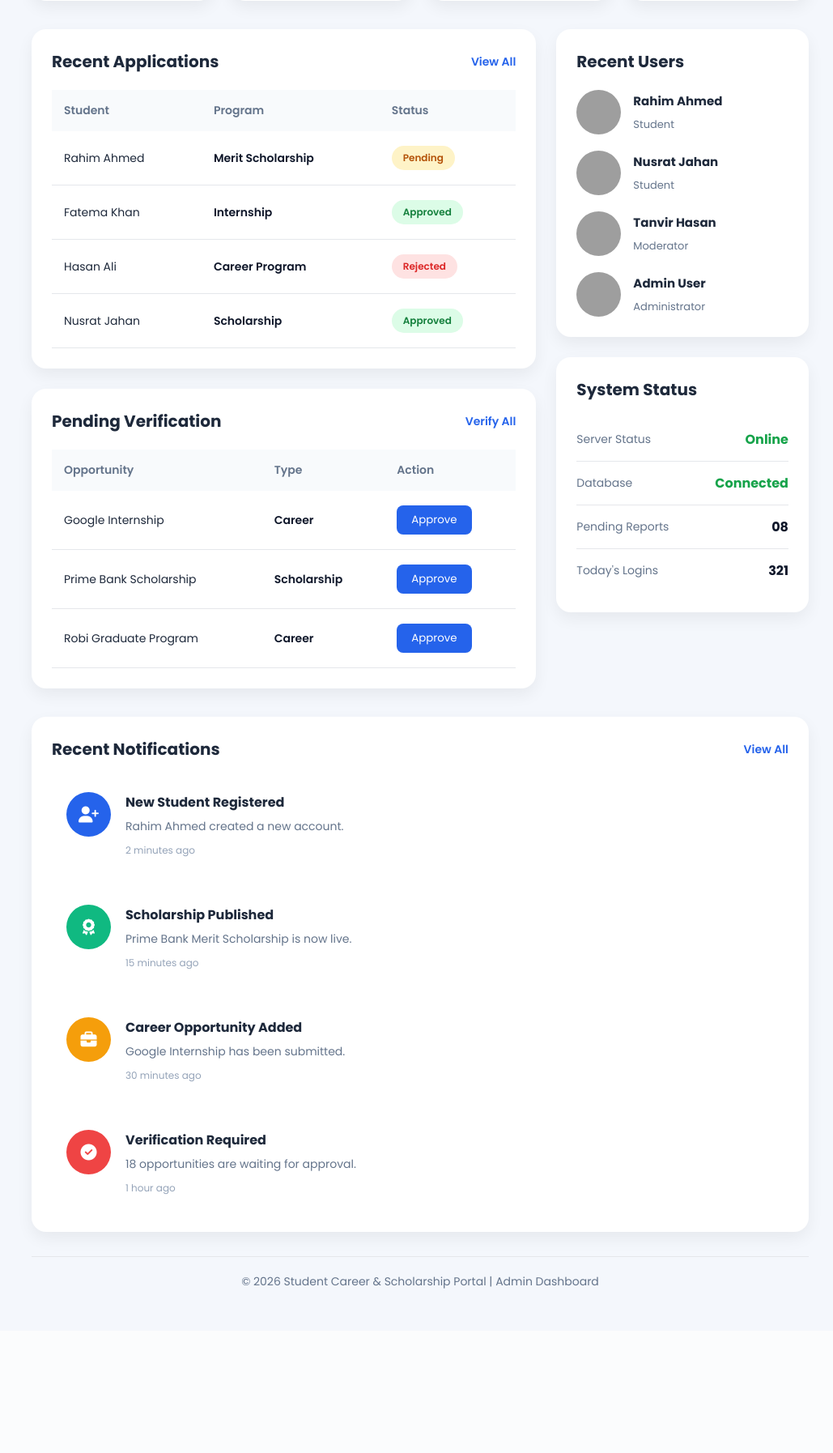
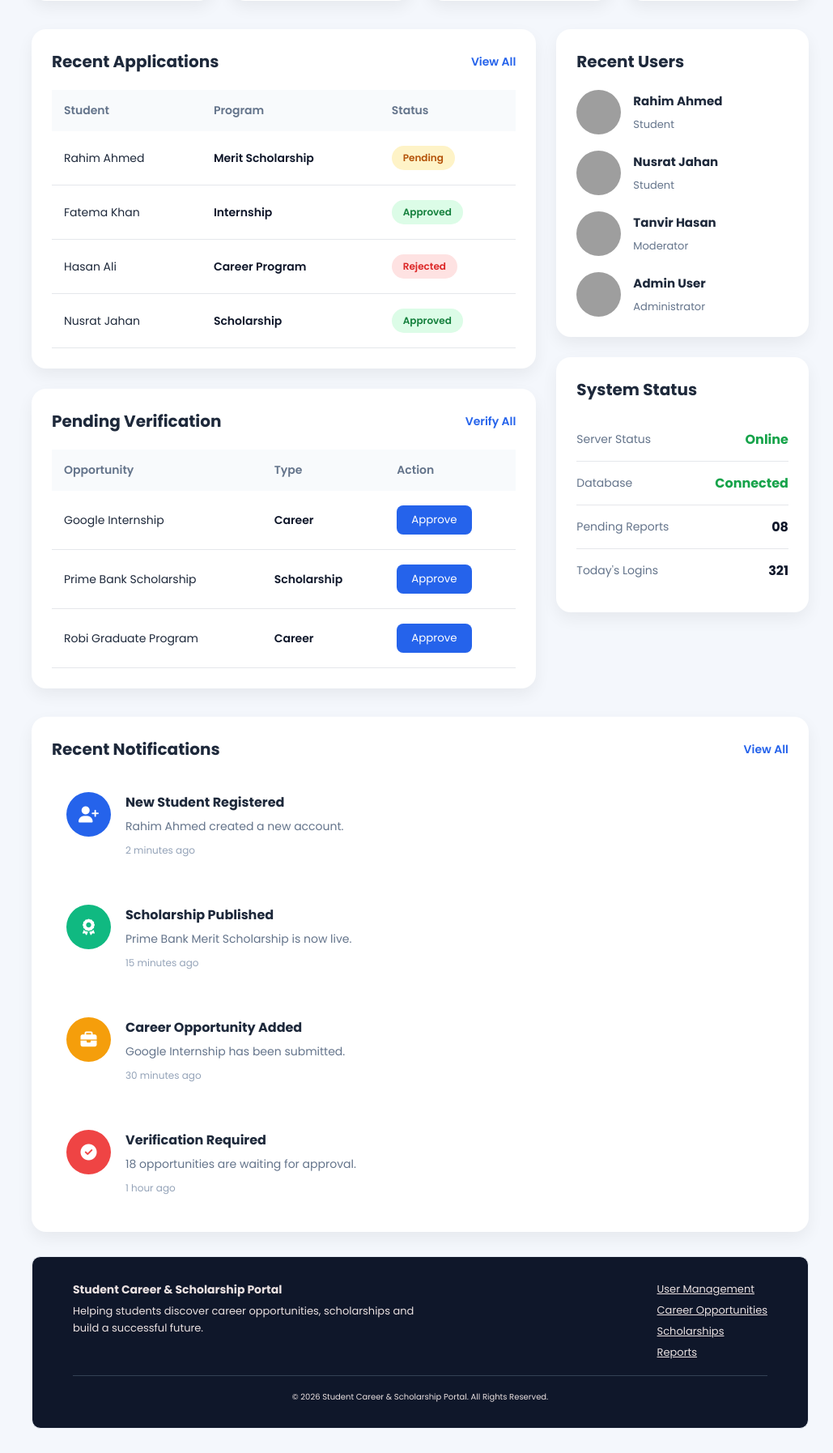
Before and after one commit to tar1Qul/student-career-scholarship-portal-main, a PHP site: page /Admin/admin_dashboard.html in a window 1280 px wide. Shown: the part 1018-2812 px from the top of the page at 81% size, without its empty margins (251-1280 px from the left). Before the commit the page ends 2609 px from the top, so only its background shows below. Run offline with PHP 8.4, Linux system fonts and the light colour scheme; grey boxes are pictures that could not be loaded.

Commit message:
Formet change and font side updated.

```diff
--- a/Admin/admin.css
+++ b/Admin/admin.css
@@ -185,6 +185,7 @@ body {
   display: flex;
   align-items: center;
   gap: 20px;
+  margin-left: auto;
 }
 
 /* ===========================
@@ -798,18 +799,57 @@ body {
 
 .dashboard-footer {
   margin-top: 30px;
-
+  padding: 30px 50px;
+  border: 1px solid #e8edf4;
+  border-radius: 11px;
+  background: #0f172a;
+}
+
+.footer-content {
+  display: flex;
+  justify-content: space-between;
+  gap: 30px;
+}
+
+.footer-content h3 {
+  margin-bottom: 6px;
+  color: #eae1e1;
+  font-size: 14px;
+}
+
+.footer-content p {
+  max-width: 450px;
+  color: #eae1e1;
+  font-size: 13px;
+  line-height: 1.6;
+}
+
+.footer-links {
+  display: flex;
+  flex-direction: column;
+  gap: 6px;
+}
+
+.footer-links a {
+  color: #eae1e1;
+  font-size: 13px;
+}
+
+.footer-links a:hover {
+  color: #60a5fa;
+}
+
+.dashboard-footer hr {
+  margin: 18px 0;
+  border: 0;
+  border-top: 1px solid #334155;
+}
+
+.dashboard-footer .copyright {
   text-align: center;
-
-  padding: 20px;
-
-  color: #64748b;
-
-  font-size: 14px;
-
-  border-top: 1px solid #e5e7eb;
-}
-
+  color: #eae1e1;
+  font-size: 10px;
+}
 /* ===================================
    Smooth Animation
 =================================== */
@@ -1487,3 +1527,15 @@ body {
     gap: 10px;
   }
 }
+
+@media (max-width: 768px) {
+
+  .footer-content {
+    flex-direction: column;
+  }
+
+  .dashboard-footer {
+    padding: 25px;
+  }
+
+}
--- a/Admin/admin_dashboard.html
+++ b/Admin/admin_dashboard.html
@@ -545,9 +545,48 @@
 
           <!-- ================= Footer ================= -->
 
-          <footer class="dashboard-footer">
-            <p>© 2026 Student Career & Scholarship Portal | Admin Dashboard</p>
-          </footer>
+<footer class="dashboard-footer">
+
+    <div class="footer-content">
+
+        <div>
+            <h3>Student Career & Scholarship Portal</h3>
+
+            <p>
+                Helping students discover career opportunities, scholarships and
+                build a successful future.
+            </p>
+        </div>
+
+        <div class="footer-links">
+
+            <a href="user-management.html">
+                User Management
+            </a>
+
+            <a href="career-opportunities.html">
+                Career Opportunities
+            </a>
+
+            <a href="scholarship-management.html">
+                Scholarships
+            </a>
+
+            <a href="reports.html">
+                Reports
+            </a>
+
+        </div>
+
+    </div>
+
+    <hr />
+
+    <p class="copyright">
+        © 2026 Student Career & Scholarship Portal. All Rights Reserved.
+    </p>
+
+</footer>
         </section>
       </main>
     </div>
```
Also changed, not shown: student/dashboard.css (+22 -4 lines).
